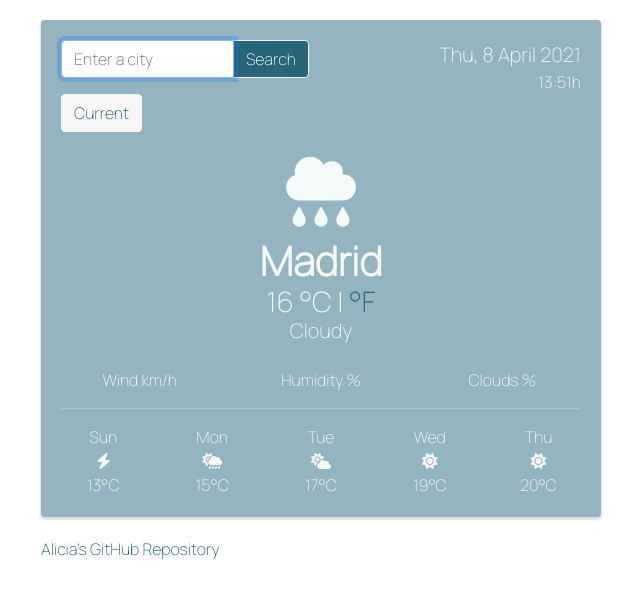
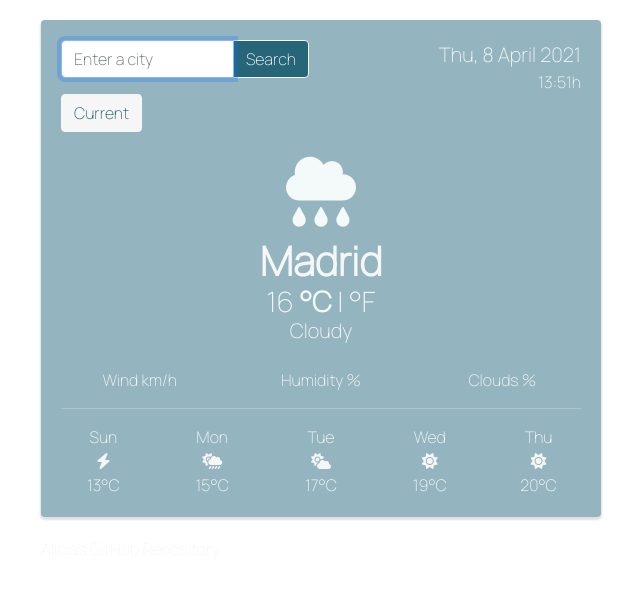
Before and after one commit to AliOli85/weather-widget, a website built with Parcel: page index.html in a window 1280 px wide. Shown: the whole page, without its empty margins (41-681 px from the left). Built offline with nearby package versions, Linux system fonts and the light colour scheme; no server answers.

Commit message:
Fixed unit style

```diff
--- a/index.html
+++ b/index.html
@@ -60,7 +60,7 @@
                             °C
                         </a>
                         |
-                        <a href="#" id="fahrenheit-link">
+                        <a href="#" id="fahrenheit-link" class="link">
                             °F
                         </a>
                     </h3>
--- a/src/styles.css
+++ b/src/styles.css
@@ -1,5 +1,5 @@
 a {
-  color: #276678;
+  color: #f6f6f6;
   text-decoration: none;
 }
 
@@ -28,6 +28,7 @@ p {
 .active {
   color: #f4f9f9;
   cursor: default;
+  font-weight: bold;
 }
 
 .weather-box {
@@ -72,10 +73,11 @@ p {
   border-color: #aaaaaa;
 }
 
-a:hover {
+.link:hover {
   color: #276678;
 }
 
 .active:hover {
   text-decoration: none;
+  color: #f6f6f6;
 }
```
